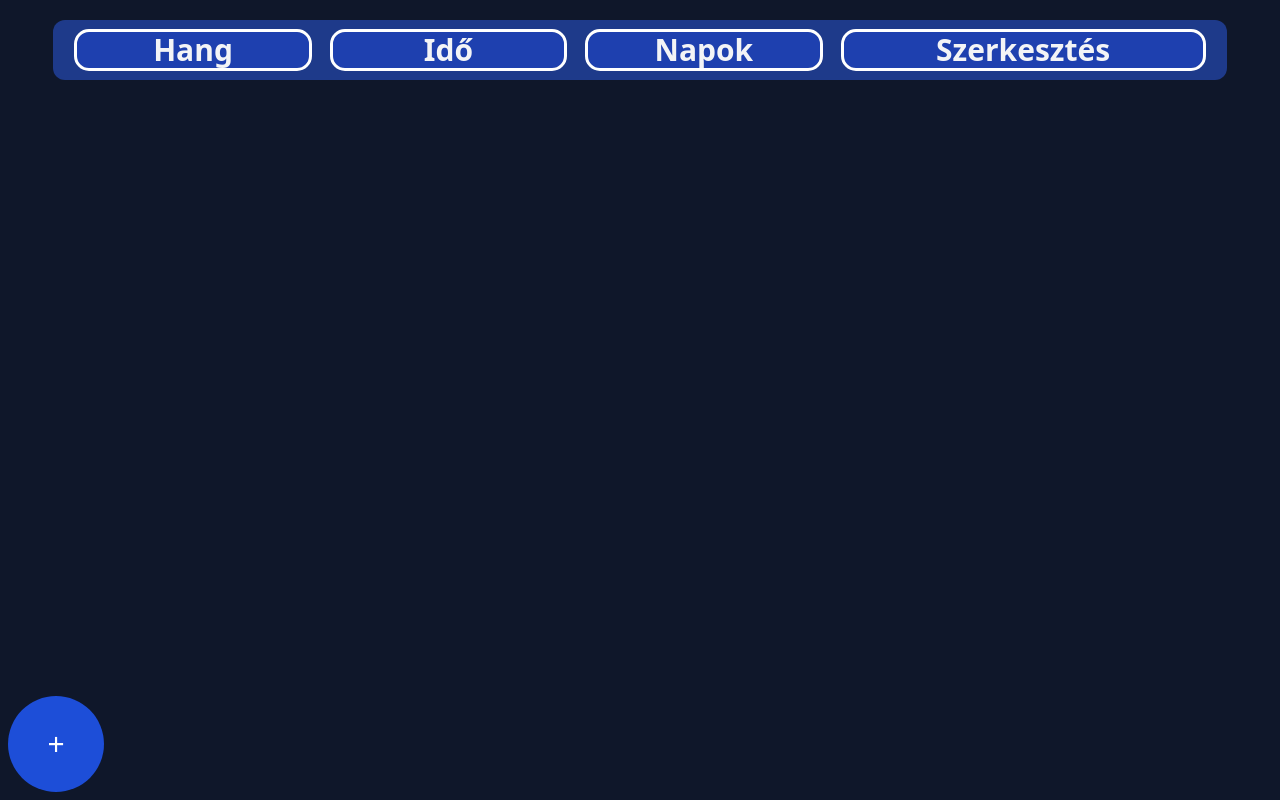
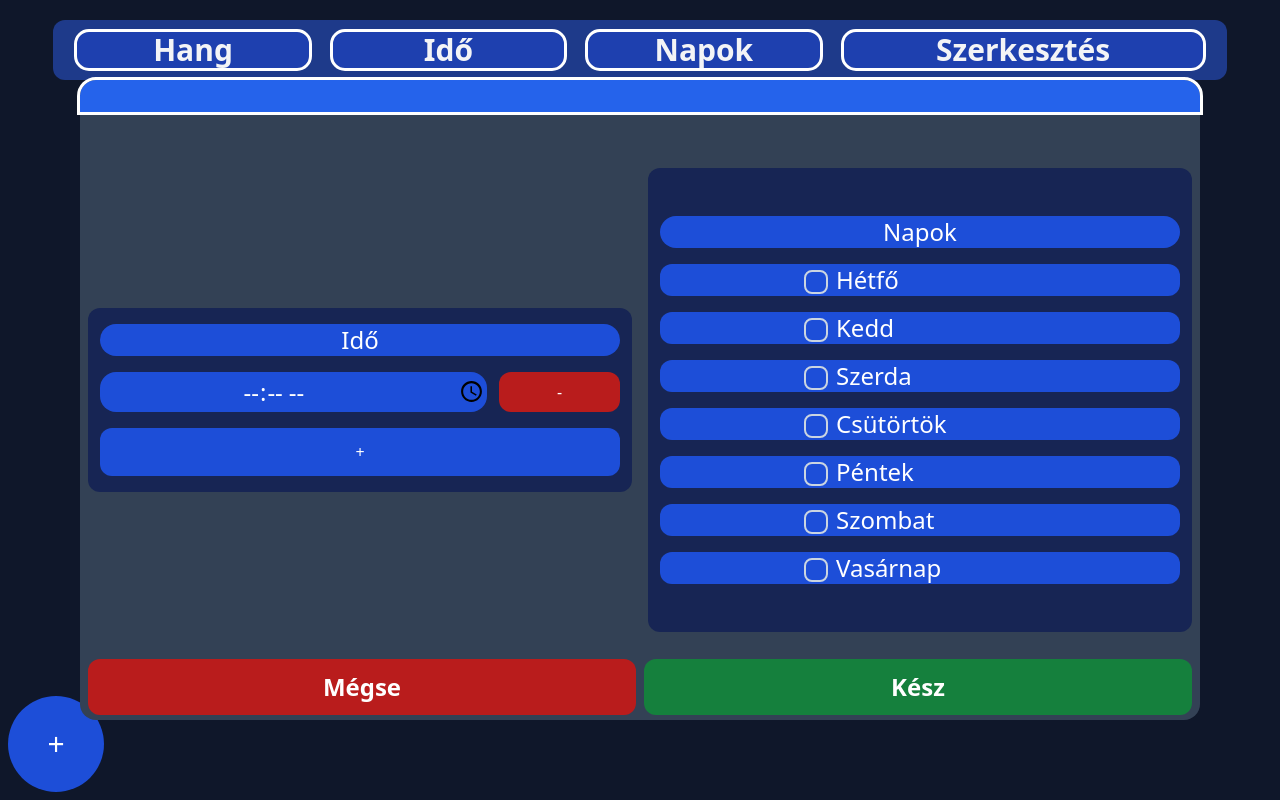
Before and after one commit to HVCsano/Csengo, a Svelte app: page / in a window 1280 px wide. Built offline with nearby package versions, Linux system fonts and the light colour scheme.

Commit message:
Nem tudom mátr mi van ezek a pipák miatt mindjárt kiugrok az ablakoln

```diff
--- a/src/App.svelte
+++ b/src/App.svelte
@@ -1,28 +1,33 @@
 <script lang="ts">
     import { onMount } from 'svelte'
     import * as conf from './lib/config'
-    import type { Hangok } from './lib/types'
-    import {dayz} from "./lib/vars"
-    import { convertFileSrc } from '@tauri-apps/api/tauri'
-    let days = dayz
+    import type { Hangok, daysInterface } from './lib/types'
+    import { dayz } from './lib/vars'
+    let days: daysInterface[] = dayz.slice(0, dayz.length)
+
     let popUp: HTMLDivElement
     let bg: HTMLDivElement
     let timeDiv: HTMLDivElement
     let dayDiv: HTMLDivElement
     let timeBtn: HTMLButtonElement
     let doneMode = -1
-    let musikurl = ""
+    let showing = false
 
     function cancel() {
         popUp?.classList.add('hidden')
         bg.classList.remove('opacity-40')
+        showing = false
         doneMode = -1
         timeBtnsJson = timeBtnsJson
         days = days
         hangok = hangok
     }
     function reset() {
-        days = dayz
+        days = dayz.slice(0, dayz.length)
+
+        console.log(dayz)
+        console.log(days)
+
         timeBtnsJson = [
             {
                 name: `time_1`,
@@ -54,7 +59,7 @@
         },
     ]
     let index = 1
-    let hangok:Hangok[] = []
+    let hangok: Hangok[] = []
     async function load() {
         await conf.check()
         hangok = await conf.getHangok()
@@ -63,20 +68,23 @@
         load()
     })
 
-
     async function creating() {
         const path = await conf.addcsengő()
-        if(!path) return
+        if (!path) return
         pathText = path as string
+        showing = true
         popUp?.classList.remove('hidden')
         bg.classList.add('opacity-40')
         reset()
         timeBtnsJson = timeBtnsJson
-        days = days
+        days = dayz
+
         hangok = hangok
     }
 
     async function done() {
+        showing = false
+
         popUp?.classList.add('hidden')
         bg.classList.remove('opacity-40')
         let doneDays = []
@@ -116,11 +124,6 @@
             hangok[doneMode].dates = doneTimes
             hangok[doneMode].days = doneDays
         } else {
-            new Audio(pathText).play()
-            const assetUrl = convertFileSrc(pathText);
-            musikurl=assetUrl
-            console.log(assetUrl);
-
             hangok.push({
                 location: pathText,
                 dates: doneTimes,
@@ -131,7 +134,7 @@
         }
         reset()
     }
-    let pathText = ""
+    let pathText = ''
     function checkDaysIfContanius(days: string[]) {
         interface outputInter {
             days: string[]
@@ -256,6 +259,7 @@
     function edit(index: number) {
         popUp?.classList.remove('hidden')
         bg.classList.add('opacity-40')
+        showing = true
 
         let current = hangok[index]
         for (let i = 0; i < days.length; i++) {
@@ -367,19 +371,24 @@
         </div>
     </div>
     <div
-    class="absolute hidden top-20 left-20 right-20 bottom-20 items-center content-center justify-center bg-slate-700 rounded-2xl"
+        class="absolute z-10 top-20 left-20 right-20 bottom-20 grid grid-cols-2 grid-rows-12 bg-slate-700 rounded-2xl"
         bind:this={popUp}
     >
-    <h2 class="bg-blue-400 col-span-2 text-white font-bold text-center rounded-t-2xl" contenteditable="true" bind:innerText={pathText}>Cső</h2>
-    <div class="grid grid-cols-2 content-center gap-4 grid-rows-none snap-center h-full self-center justify-center align-middle items-center">
-            <div class="bg-blue-950 overflow-auto max-h-[60vh] ml-2 px-3 py-2 rounded-xl">
+        <h2
+            class="bg-blue-600 outline content-center translate-x-0 outline-white col-span-2 text-white font-bold text-center rounded-t-2xl row-span-1 h-8"
+            contenteditable="false"
+            bind:innerText={pathText}
+        >
+            pathText
+        </h2>
         <div
-                        class="text-center content-center overflow-auto grid max-h-max"
+            class="row-span-10 grid grid-cols-2 col-span-3 content-center gap-4 snap-center h-full self-center justify-center align-middle items-center"
+        >
+            <div
+                class="text-center content-center overflow-auto grid bg-blue-950 max-h-[60vh] ml-2 px-3 py-2 rounded-xl"
                 bind:this={timeDiv}
             >
-                        <span
-                            class="bg-blue-700 text-white text-2xl  rounded-2xl my-2"
-                        >
+                <span class="bg-blue-700 text-white text-2xl rounded-2xl my-2">
                     Idő
                 </span>
                 {#each timeBtnsJson as newTimeBtnJson}
@@ -394,8 +403,7 @@
 
                         <button
                             class=" py-2 px-3 rounded-xl bg-red-700 text-white text-center hover:bg-red-800 my-2"
-                                    on:click={() =>
-                                        minusTime(newTimeBtnJson.id)}
+                            on:click={() => minusTime(newTimeBtnJson.id)}
                             id={newTimeBtnJson.delId}>-</button
                         >
                     </div>
@@ -406,22 +414,17 @@
                     bind:this={timeBtn}>+</button
                 >
             </div>
-                </div>
+
             <div
-                    class="bg-blue-950 mr-2 px-3 py-2 rounded-xl h-[60vh] align-middle"
-                >
-                    <div
-                        class="text-center content-center grid h-full"
+                class="text-center content-center grid bg-blue-950 px-3 py-2 rounded-xl h-[58vh] mr-2 overflow-auto"
                 bind:this={dayDiv}
             >
-                        <span
-                            class="bg-blue-700 text-white text-2xl rounded-2xl my-2"
-                        >
+                <span class="bg-blue-700 text-white text-2xl rounded-2xl my-2">
                     Napok
                 </span>
                 {#each days as day}
                     <div
-                                class="flex gap-2 bg-blue-700 rounded-xl my-2 group"
+                        class="flex gap-2 bg-blue-700 rounded-xl my-2 items-center"
                     >
                         <input
                             type="checkbox"
@@ -445,15 +448,18 @@
                             stroke-Linecap="round"
                             stroke-Linejoin="round"
                         >
-                                    <polyline points="20 6 9 17 4 12"
-                                    ></polyline>
+                            <polyline points="20 6 9 17 4 12"></polyline>
                         </svg>
                     </div>
                 {/each}
             </div>
         </div>
+
+        <div
+            class="w-full row-span-1 grid grid-cols-2 gap-2 col-span-2 -translate-y-2"
+        >
             <button
-                    class="py-3 px-5 rounded-xl ml-2 font-bold text-2xl bg-red-700 text-white text-center hover:bg-red-800 transition-all duration-200"
+                class="py-3 px-5 rounded-xl ml-2 font-bold text-2xl bg-red-700 text-white text-center hover:bg-red-800 transition-all duration-20"
                 on:click={() => cancel()}>Mégse</button
             >
             <button
@@ -461,7 +467,5 @@
                 on:click={() => done()}>Kész</button
             >
         </div>
-
     </div>
-
 </div>
--- a/src/lib/types.ts
+++ b/src/lib/types.ts
@@ -4,3 +4,8 @@ export interface Hangok {
     days: string[]
     mode: boolean
 }
+export interface daysInterface {
+    check: boolean
+    day: string
+    name: string
+}
```
Also changed, not shown: src/test.svelte (added). Lines whose indentation alone changed are shown as unchanged.
